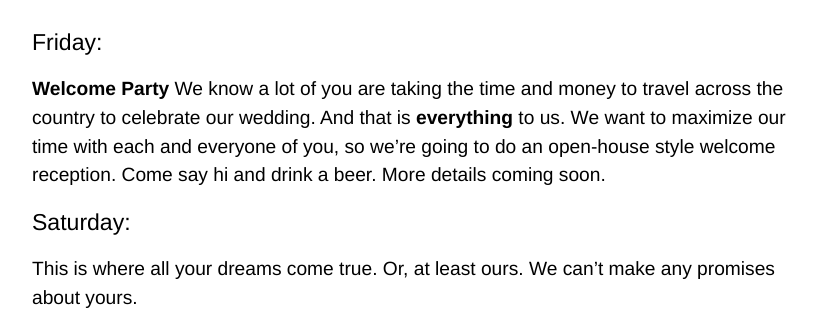
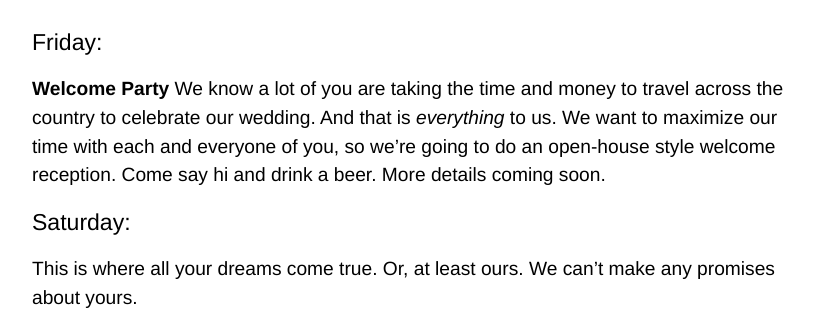
Before and after one commit to nkadlac/alieplusnate.com, a Jekyll site: the page built from schedule.md, in a window 1280 px wide. Shown: the part 272-582 px from the top of the page, without its empty margins (224-1054 px from the left). Built offline with Jekyll 4.4.1, drawn with Linux system fonts in a browser that asks for light colours; some web fonts are replaced.

```diff
--- a/schedule.md
+++ b/schedule.md
@@ -8,7 +8,7 @@ layout: page
 ## Friday:
 
 **Welcome Party**
-We know a lot of you are taking the time and money to travel across the country to celebrate our wedding. And that is **everything** to us. We want to maximize our time with each and everyone of you, so we're going to do an open-house style welcome reception. Come say hi and drink a beer. More details coming soon.
+We know a lot of you are taking the time and money to travel across the country to celebrate our wedding. And that is *everything* to us. We want to maximize our time with each and everyone of you, so we're going to do an open-house style welcome reception. Come say hi and drink a beer. More details coming soon.
 
 ## Saturday:
 
```
